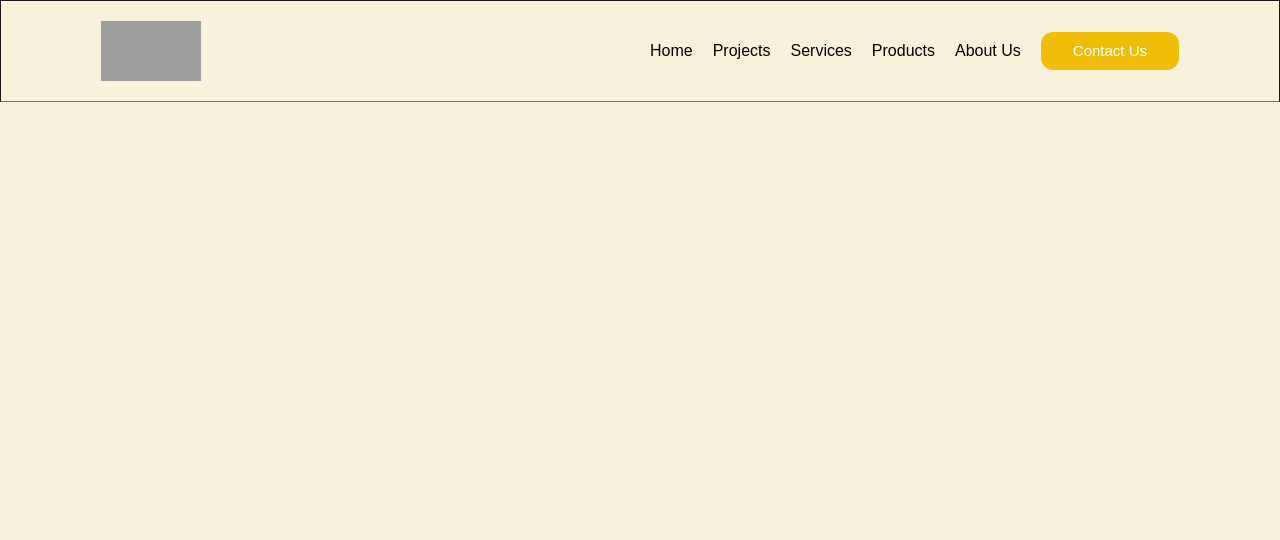
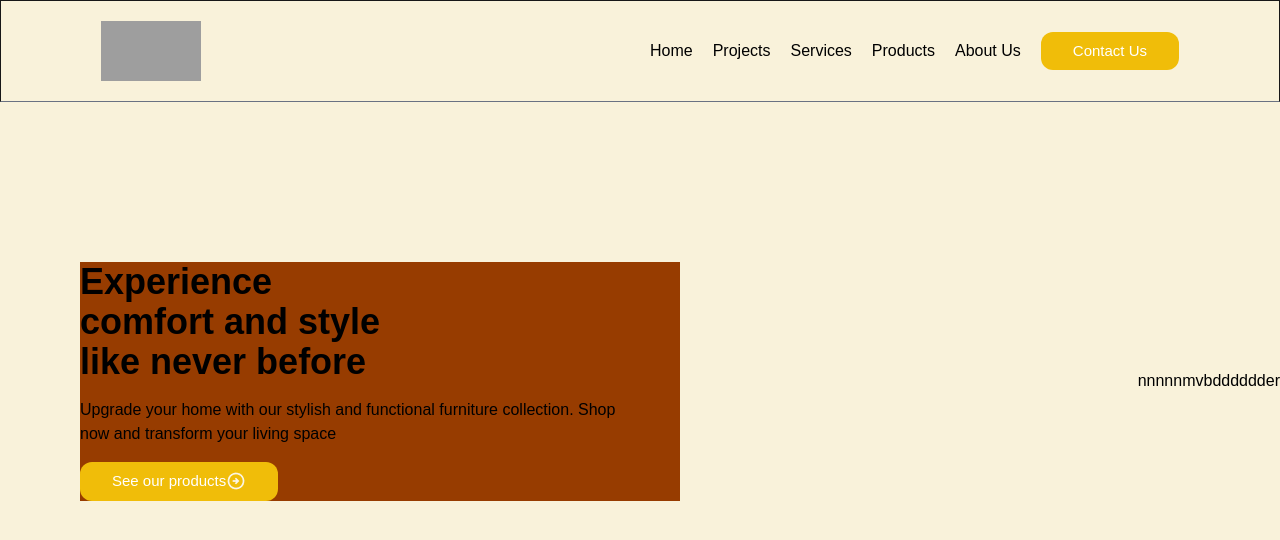
Before and after one commit to Bida3443/Forest-products, a Next.js app: page / in a window 1280 px wide. Shown: the top 540 px of the page. Built offline with nearby package versions, Linux system fonts and the light colour scheme; grey boxes are pictures that could not be loaded.

Commit message:
forest products

```diff
--- a/app/Hero/hero.tsx
+++ b/app/Hero/hero.tsx
@@ -1,9 +1,28 @@
 import React from 'react'
+import Image from 'next/image'
+import Arrow from "../../public/Arrow.png"
+
+
 
 export default function hero() {
   return (
     <section className="h-screen bg-[#F9F2DA] w-full ">
-        <div></div>
+        <div className="flex flex-row pt-40 justify-between place-items-center text-black ">
+            <div className='pl-20'>
+                <div className='space-y-4 w-150 bg-amber-800'>
+                    <h1 className='text-4xl font-bold'>Experience <br /> comfort and style  <br /> like never before</h1>
+                    <p>Upgrade your home with our stylish and functional furniture collection. Shop <br /> now and transform your living space</p>
+                     <button className="bg-[#F0BD09] p-2 text-white lg:text-[15px] flex items-center  px-8 rounded-xl">See our products
+                        <Image
+                        src={Arrow}
+                        alt='arrow'
+                        width={300}
+                        height={300}
+                        className='w-5 h-5'/>  </button>
+                </div>
+            </div>
+            <div>nnnnnmvbdddddder</div>
+        </div>
     </section>
   )
 }
```
